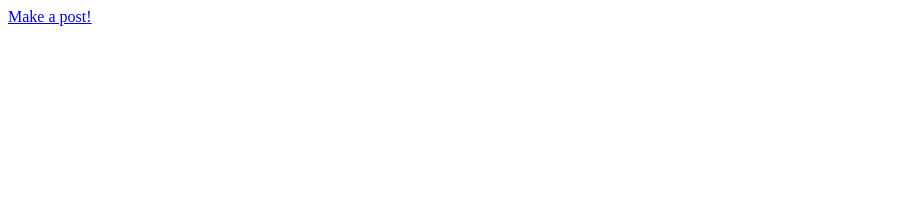
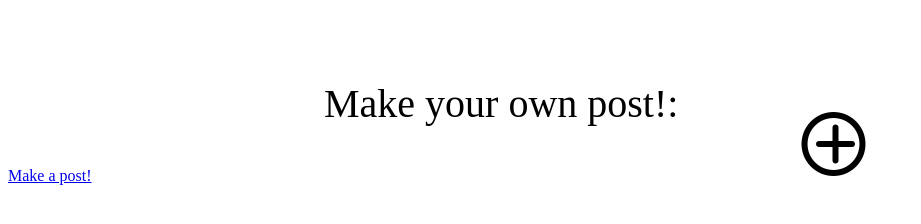
Before and after one commit to JackForsman/Prog2-JackForsman, a website: page slutprojekt/home.html in a window 1280 px wide. Shown: the whole page, without its empty margins (0-921 px from the left). Drawn offline with Linux system fonts and the light colour scheme.

Commit message:
Update home.html

```diff
--- a/slutprojekt/home.html
+++ b/slutprojekt/home.html
@@ -8,6 +8,9 @@
     <link rel="stylesheet" href="style.css">
 </head>
 <body>
+    <p class="top-title">Make your own post!: </p>
+    <i class="fa-solid fa-plus fa-3x plus"></i>
+    <i class="fa-regular fa-circle fa-4x circle"></i>
     <div id="post-list" class="post-list">
     </div>
     <a href="/makePost.html">Make a post!</a>
```
